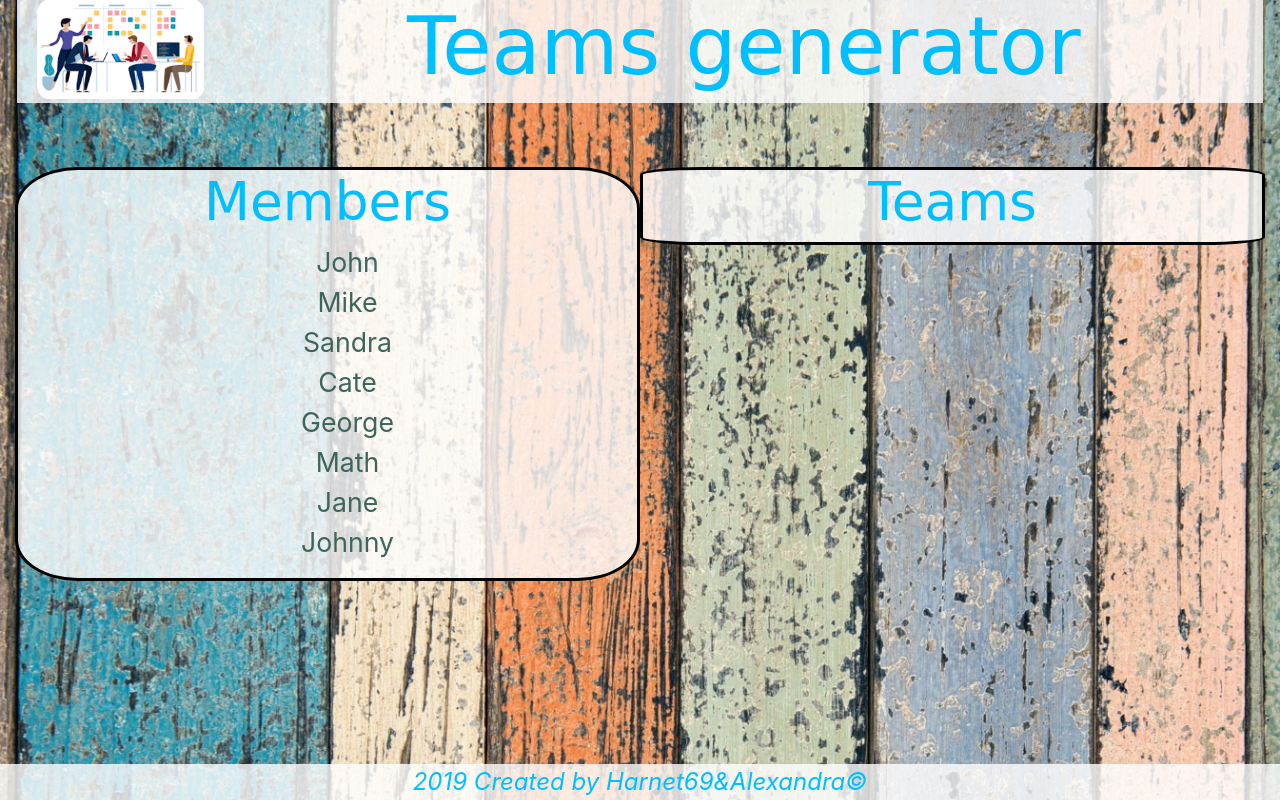
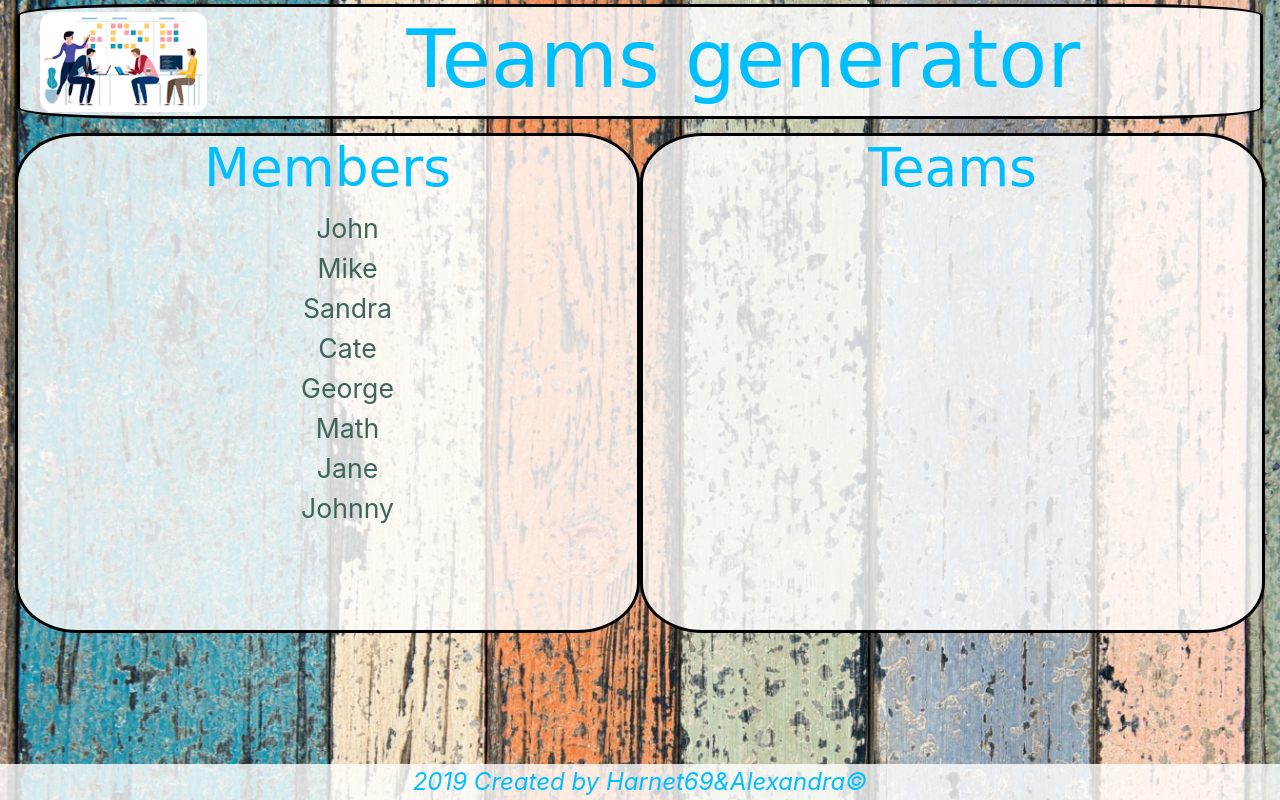
Before and after one commit to Harnet69/teamsgen, a Flask app: page / in a window 1280 px wide. Run offline with Flask 2, Linux system fonts and the light colour scheme; some libraries are stand-ins or nearby versions.

Commit message:
Added some styling to first page

```diff
--- a/static/css/main.css
+++ b/static/css/main.css
@@ -1,6 +1,7 @@
 header{
     width: 100%;
-    margin-top: -70px;
+    margin-top: -60px;
+
 }
 #go_to_home{
     margin-top: 5px;
@@ -13,6 +14,8 @@ header{
 #header{
  background-color: rgba(255, 255, 255, 0.8);
     /*background: papayawhip;*/
+    border: 3px solid black ;
+    border-radius: 10%;
 }
 
 #link{
@@ -33,7 +36,7 @@ body {
 }
 
 h1 {
-    font-family: 'Girassol', cursive;
+    font-family: 'Girassol', cursive, bold;
     margin-top:  +30px;
     color: deepskyblue;
     font-size: 60pt;
@@ -46,11 +49,13 @@ h2 {
 }
 
 .container-fluid div{
+    margin-top: -50px;
     font-size: 20pt;
     background-color: white;
     float: left;
     width: 50%;
-   min-width: 300px;
+    min-width: 300px;
+    min-height: 500px;
     text-align: center;
     border: 3px solid black ;
     border-radius: 10%;
```
